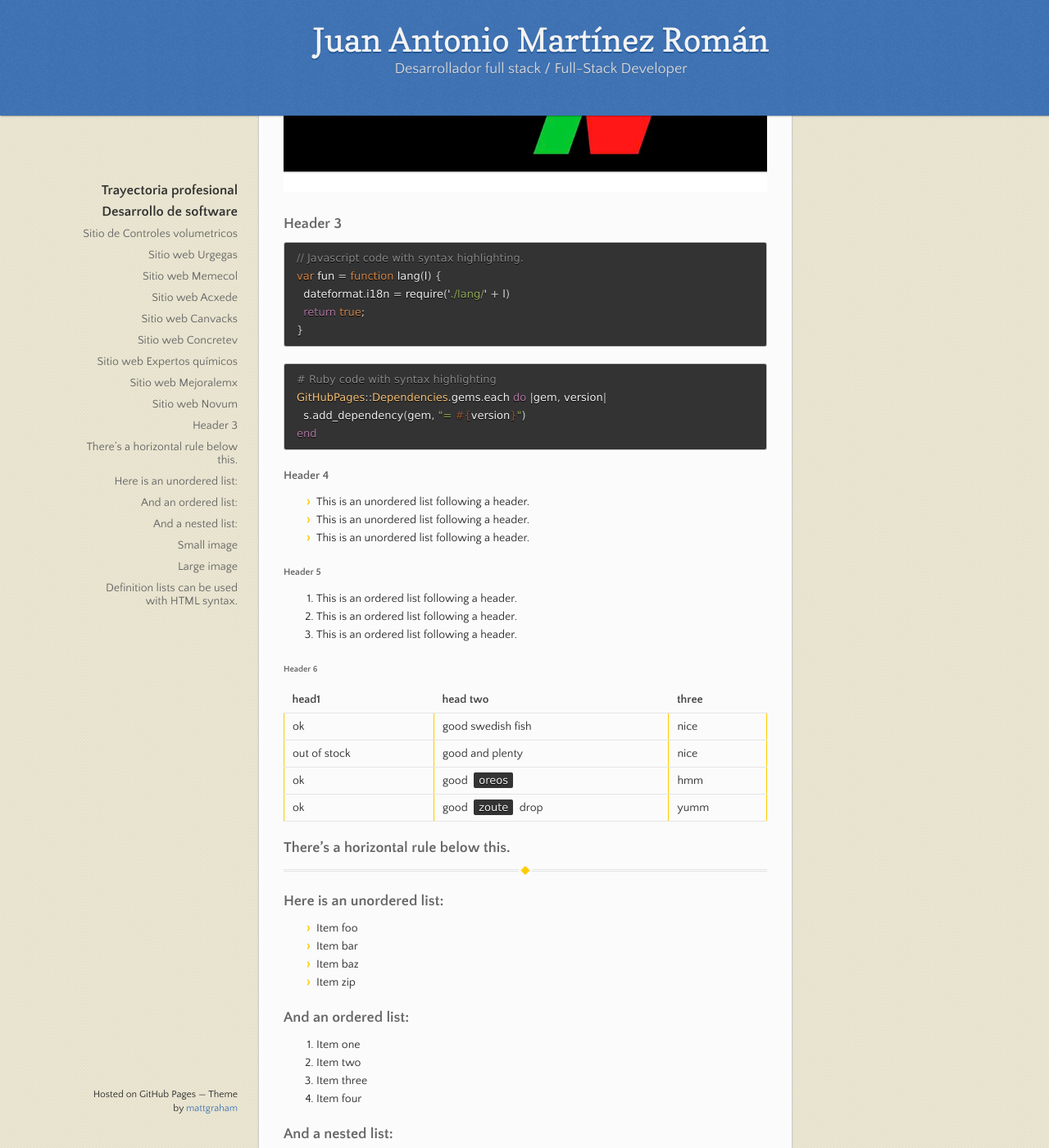
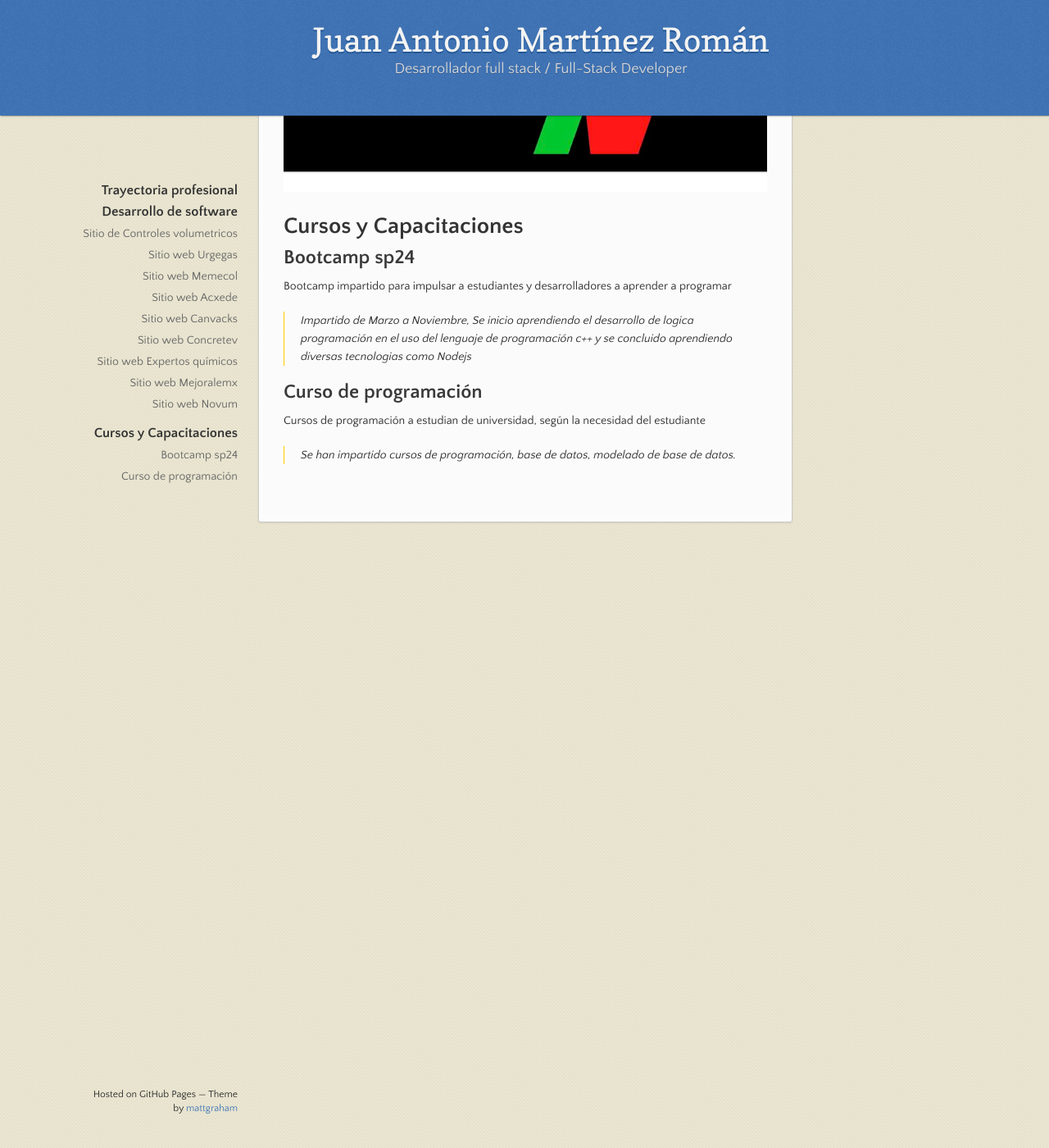
Before and after one commit to jamarrom/jamarrom.github.io, a Jekyll site: the page built from index.md, in a window 1280 px wide and 1400 px high, scrolled down 4908 px. Shown: the whole window at 82% size. Built offline with Jekyll 4.4.1, drawn with Linux system fonts in a browser that asks for light colours; after the commit the page ends 5585 px from its top, so only the background shows below that; some of the changed text lies outside the part shown.

Commit message:
Cambio 7

````diff
--- a/index.md
+++ b/index.md
@@ -103,7 +103,24 @@ Desarrollo del Front-End
 ![COncretev](https://raw.githubusercontent.com/jamarrom/jamarrom.github.io/refs/heads/main/assets/images/novum.jpeg)
 
 
-### Header 3
+# Cursos y Capacitaciones
+
+## Bootcamp sp24
+
+Bootcamp impartido para impulsar a estudiantes y desarrolladores a aprender a programar
+
+> Impartido de Marzo a Noviembre, Se inicio aprendiendo el desarrollo de logica programación en el uso del lenguaje de programación c++ y se concluido aprendiendo diversas tecnologias como Nodejs
+
+
+## Curso de programación
+
+Cursos de programación a estudian de universidad, según la necesidad del estudiante
+
+> Se han impartido cursos de programación, base de datos, modelado de base de datos.
+
+
+
+<!-- ### Header 3
 
 ```js
 // Javascript code with syntax highlighting.
@@ -203,4 +220,4 @@ Long, single-line code blocks should not wrap. They should horizontally scroll i
 
 ```
 The final element.
-```
+``` -->
````
